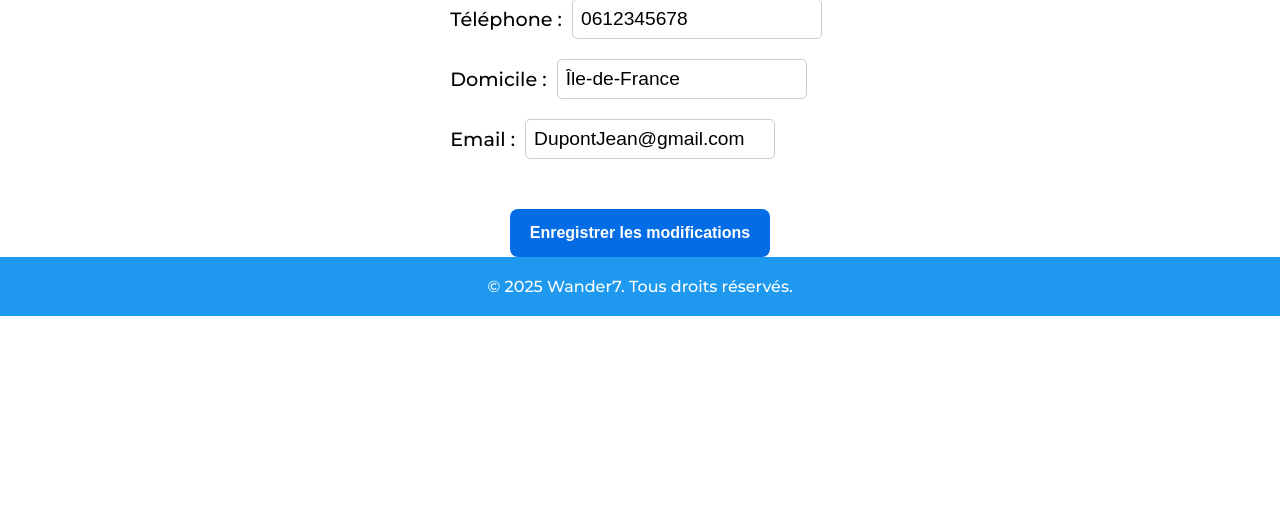
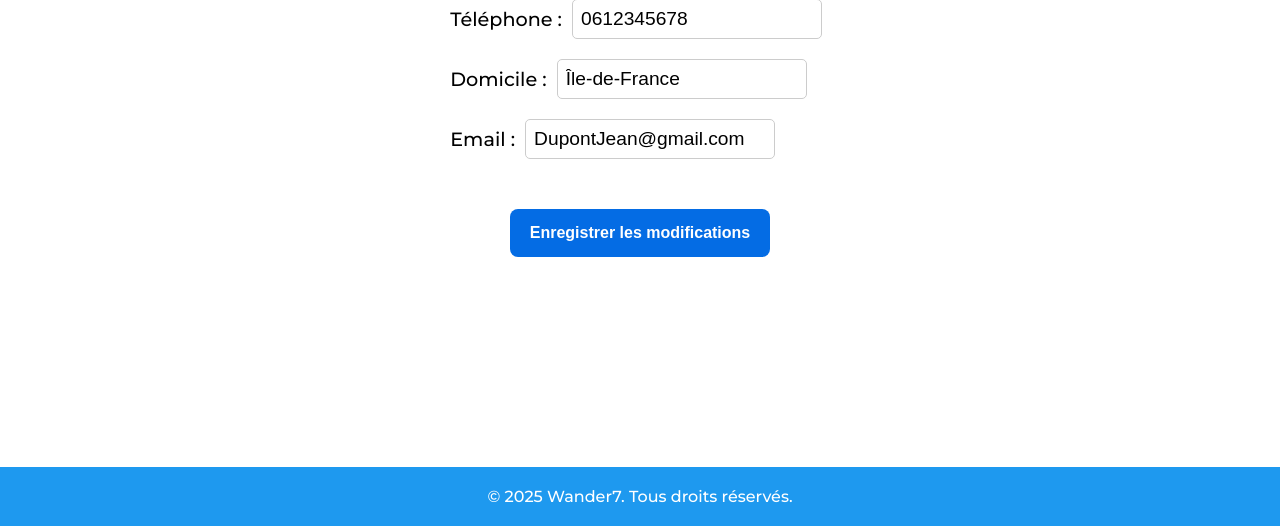
Before and after one commit to adampno/Projet_Click_journeY, a PHP site: page /profil.html in a window 1280 px wide. Shown: the part 274-800 px from the top of the page. Run offline with PHP 8.4, Linux system fonts and the light colour scheme; some libraries are stand-ins or nearby versions.

Commit message:
update profil.css

```diff
--- a/all/profil.css
+++ b/all/profil.css
@@ -118,6 +118,7 @@ body {
 .button-container {
     text-align: center;
     margin-top: 30px;
+    padding-bottom: 50px;
 }
 
 .save-button {
@@ -131,6 +132,7 @@ body {
     cursor: pointer;
     padding: 10px 20px;
     transition: background-color 0.3s ease;
+    margin-bottom: 50px;
 }
 
 .save-button:hover {
@@ -143,4 +145,6 @@ footer {
     padding: 20px;
     background-color: #1e99ef;
     color: white;
+    margin-top: auto;
+    width: 100%;
 }
```
